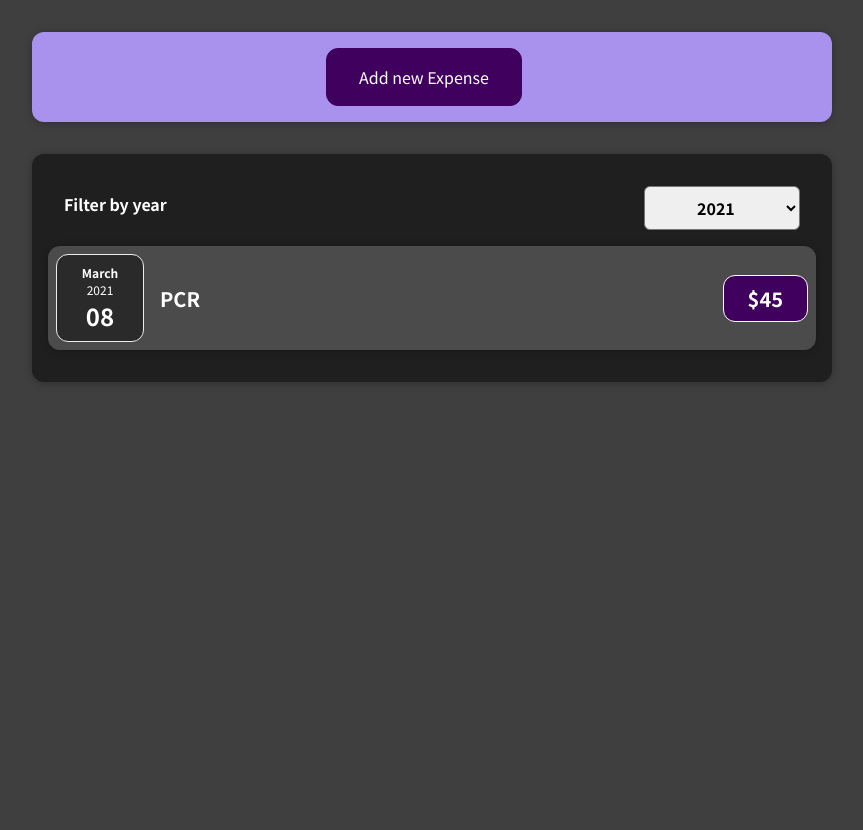
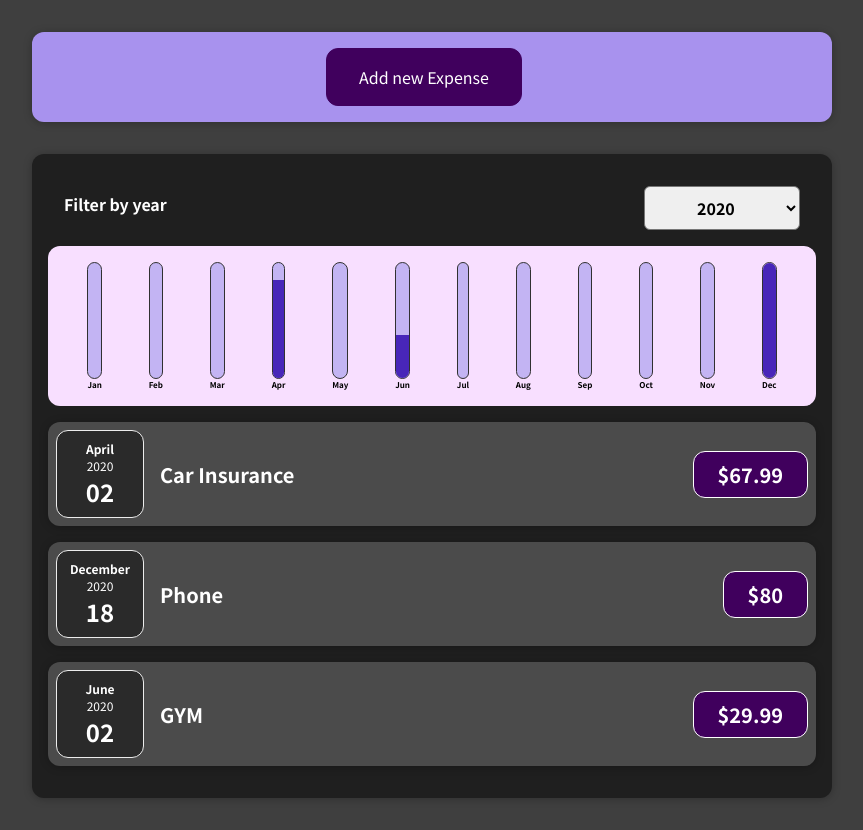
Before and after one commit to rocionadal/track-expenses, a React (Create React App) app: page / in a window 1280 px wide. Shown: the whole page, without its empty margins (208-1071 px from the left). Before the commit the page ends 800 px from the top, so only its background shows below. Built offline with nearby package versions, Linux system fonts and the light colour scheme.

Commit message:
Add chart + small details

```diff
--- a/src/components/Expenses/Expenses.js
+++ b/src/components/Expenses/Expenses.js
@@ -1,12 +1,13 @@
 import React, { useState } from 'react';
+
 import ExpenseItem from './ExpensesItem';
 import Card from '../UI/Card';
 import ExpensesFilter from './ExpensesFilter';
-
+import ExpensesChart from './ExpensesChart';
 import './Expenses.css';
 
 function Expenses(props) {
-  const [filteredYear, setFilteredYear] = useState('2021');
+  const [filteredYear, setFilteredYear] = useState('2020');
 
   function filterChangeHandler(selectedYear) {
     setFilteredYear(selectedYear);
@@ -36,6 +37,7 @@ function Expenses(props) {
           selected={filteredYear}
           onChangeFilter={filterChangeHandler}
         />
+        <ExpensesChart expenses={filteredExpenses}/>
         {expensesContent}
       </Card>
     </div>
--- a/src/components/NewExpense/ExpenseForm.js
+++ b/src/components/NewExpense/ExpenseForm.js
@@ -24,7 +24,7 @@ function ExpenseForm(props) {
 
     const expenseData = {
       title: enteredTitle,
-      amount: enteredAmount,
+      amount: +enteredAmount,
       date: new Date(enteredDate),
     };
 
```
Also changed, not shown: 1 other file (tests, documents, lock files or other folders).
